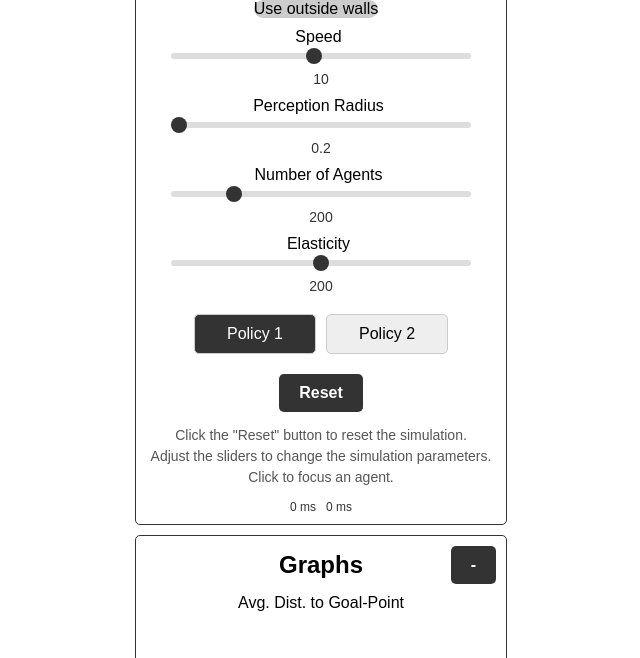
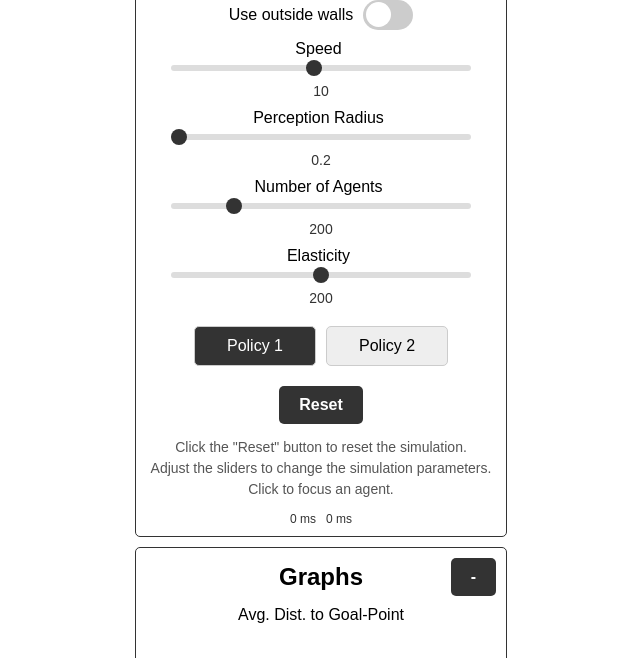
Before and after one commit to finnBsch/MASSim, a plain HTML site: page index.html in a window 1280 px wide. Shown: the part 442-1100 px from the top of the page, without its empty margins (263-903 px from the left). Drawn offline with Linux system fonts and the light colour scheme; no server answers.

```diff
--- a/index.html
+++ b/index.html
@@ -23,8 +23,11 @@
             </div>
             <div class="content_div">
                 <div class="slide-switch-container">
-                    <label for="slideSwitch" class="slide-switch-label">Use outside walls</label>
-                    <input type="checkbox" id="slideSwitch" class="slide-switch-input">
+                    <label for="mySwitch" class="switch-label">Use outside walls</label>
+                    <label class="switch">
+                        <input type="checkbox" id="mySwitch">
+                        <span class="slider round"></span>
+                    </label>
                 </div>
                 <!--            <div id="controls_title">Parameters</div>-->
                 <div class="slider-container">
--- a/style.css
+++ b/style.css
@@ -286,45 +286,65 @@
   visibility: visible;
   opacity: 0.8;
 }
+.switch {
+    position: relative;
+    display: inline-block;
+    width: 50px; /* Adjust the width as needed */
+    height: 30px; /* Adjust the height as needed */
+}
 
-.slide-switch-input {
-    display: none;
+.switch input {
+    opacity: 0;
+    width: 0;
+    height: 0;
 }
 
 .slide-switch-container {
-    /*position: flex;*/
     display: flex;
-    flex-direction: column;
-    align-items: center;
-    gap: 5px;
-    /*width: 60px;*/
-    /*height: 34px;*/
+    align-items: center; /* This will center the items vertically */
 }
 
-.slide-switch-label {
-    /*position: relati;*/
-    /*width: 100%;*/
-    /*height: 100%;*/
+.slider {
+    position: absolute;
+    cursor: pointer;
+    top: 0;
+    left: 0;
+    right: 0;
+    bottom: 0;
     background-color: #ccc;
-    cursor: pointer;
-    border-radius: 34px;
-    margin-right: 10px;
-    transition: background-color 0.3s ease;
-    white-space: nowrap; /* Prevent labels from wrapping */
+    transition: .4s;
+    /*height: 28px; !* Adjust the height as needed *!*/
 }
 
-.slide-switch-label:before {
-    /*position: relati;*/
+.slider:before {
+    position: absolute;
     content: "";
+    height: 25px;
+    width: 25px;
+    left: 3px;
+    bottom: 3px;
     background-color: white;
-    transition: .4s;
-    border-radius: 50%;
+    transition: .3s;
 }
 
-.slide-switch-input:checked + .slide-switch-label {
-    background-color: #2196F3;
+input:checked + .slider {
+    background-color: #333;
 }
 
-.slide-switch-input:checked + .slide-switch-label:before {
-    transform: translateX(26px);
+input:checked + .slider:before {
+    transform: translateX(19px);
 }
+
+.slider.round {
+    border-radius: 34px;
+}
+
+.slider.round:before {
+    border-radius: 50%;
+    /*height: 22px; !* Adjust the height as needed *!*/
+    /*width: 22px; !* Adjust the width as needed *!*/
+}
+
+.switch-label {
+    margin-right: 10px;
+}
```
